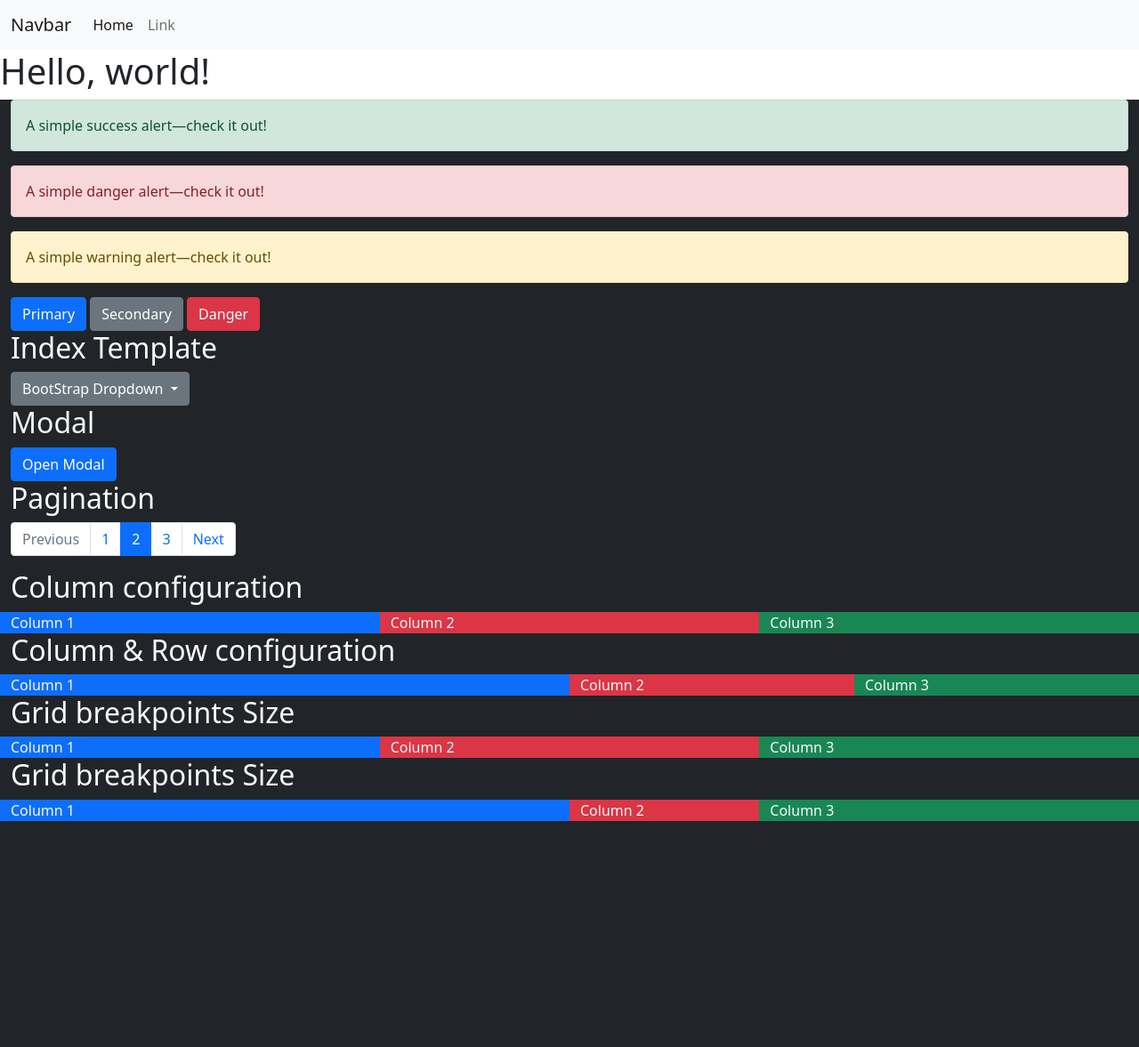
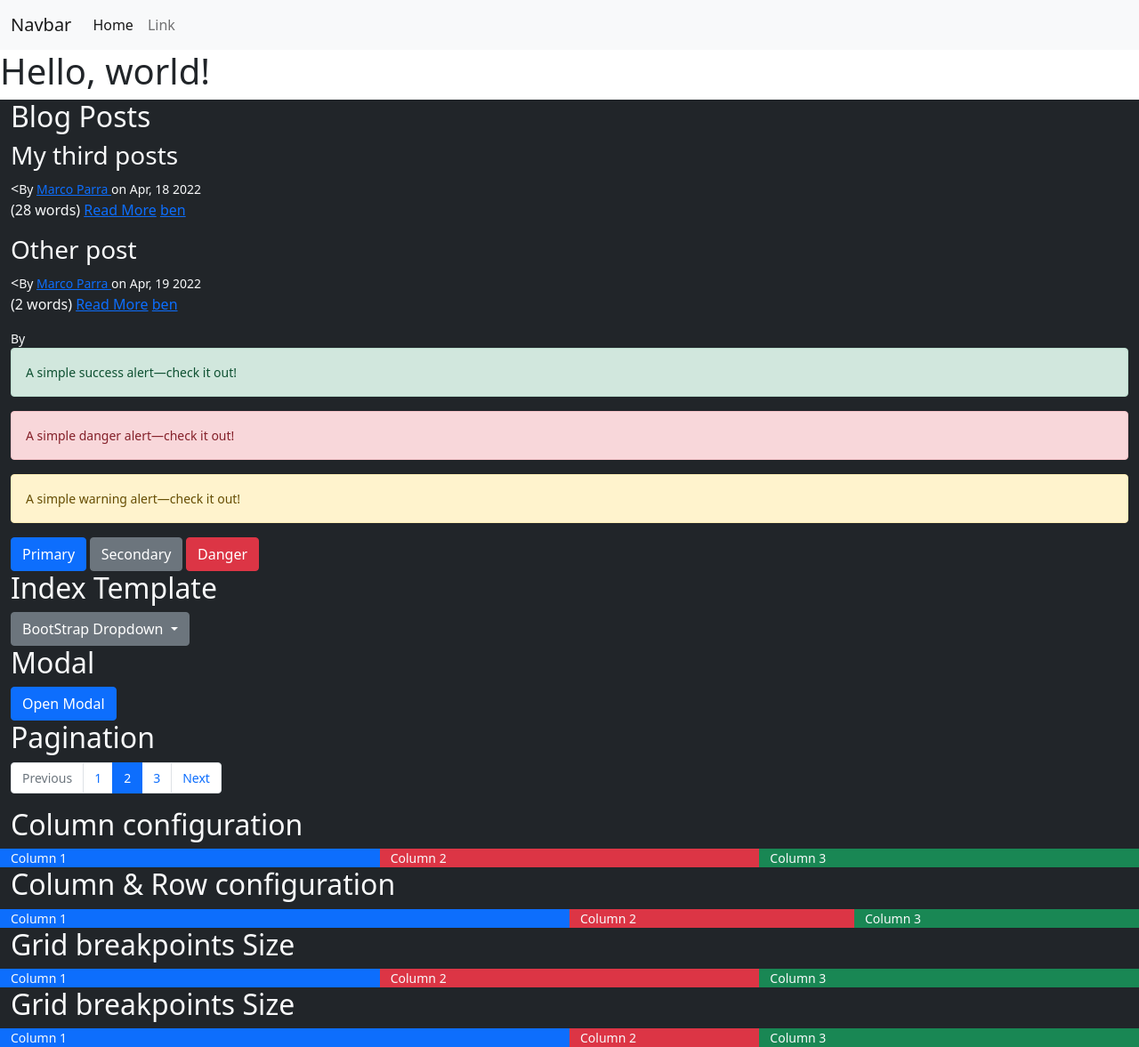
Before and after one commit to codio-templates/blango, a Django app: page / in a window 1280 px wide. Shown: the whole page at 89% size. Before the commit the page ends 923 px from the top, so only its background shows below. Run offline with Django 3.2, Linux system fonts and the light colour scheme; data comes from the database, SQL or seed files in the repository; both versions use the stored data as it was after the commit; parts of the project's set-up code (start-up, migrations or seed data) failed here and were passed over.

Commit message:
Finish custom filters

```diff
--- /dev/null
+++ b/blog/templatetags/blog_extras.py
@@ -0,0 +1,31 @@
+from django import template
+from django.contrib.auth import get_user_model
+from django.utils.html import escape
+from django.utils.safestring import mark_safe
+from django.utils.html import format_html
+
+user_model = get_user_model()
+register = template.Library()
+
+@register.filter
+def author_details(author, current_user=None):
+    if not isinstance(author, user_model):
+        # return empty string as safe default
+        return ""
+
+    if author == current_user:
+        return format_html("<strong>me</strong>")
+
+    if author.first_name and author.last_name:
+        name = f"{author.first_name} {author.last_name}"
+    else:
+        name = f"{author.username}"
+
+    if author.email:
+        prefix = format_html('<a href="mailto:{}">', author.email)
+        suffix = format_html("</a>")
+    else:
+        prefix = ""
+        suffix = ""
+
+    return format_html('{}{}{}', prefix, name, suffix)
--- a/blog/views.py
+++ b/blog/views.py
@@ -1,6 +1,9 @@
 from django.shortcuts import render
+from django.utils import timezone
+from blog.models import Post
 
 # Create your views here.
 
 def index(request):
-    return render(request, "blog/index.html")
+    posts = Post.objects.filter(published_at__lte=timezone.now())
+    return render(request, "blog/index.html", {"posts": posts})
--- a/templates/blog/index.html
+++ b/templates/blog/index.html
@@ -21,6 +21,44 @@
 </nav>
 {% extends "base.html" %}
 {% block content %}
+
+<h2>Blog Posts</h2>
+    {% for post in posts %}
+    <div class="row">
+        <div class="col">
+            <h3>{{ post.title }}</h3>
+            <<small>By
+    {% if post.author == request.user %}
+        <strong>me</strong>
+    {% else %}
+        {% if post.author.email %}
+            <a href="mailto:{{ post.author.email }}">
+        {% endif %}
+            {% if post.author.first_name and post.author.last_name %}
+                {{ post.author.first_name }} {{ post.author.last_name }}
+            {% else %}
+                {{ post.author.username }}
+            {% endif %}
+        {% if post.author.email %}
+            </a>
+        {% endif %}
+    {% endif %}
+    on {{ post.published_at|date:"M, d Y" }}
+</small>
+            <p>
+                ({{ post.content|wordcount }} words)
+                <a href="#">Read More</a>
+                <a href="mailto:ben@example.com">ben</a>
+            </p>
+        </div>
+    </div>
+    {% endfor %}
+
+<!--Custom filters-->
+{% load blog_extras %}
+<small>By {{ post.author|author_details }} <!-- existing line -->
+
+
 <div class="alert alert-success" role="alert">
   A simple success alert—check it out!
 </div>
@@ -104,4 +142,7 @@
     <div class="col-xs-12 col-sm-2 col-md-2 bg-danger">Column 2</div>
     <div class="col bg-success">Column 3</div>
 </div>
+
+
+
 {% endblock %}
```
Also changed, not shown: db.sqlite3, manage.py (line endings or trailing spaces).
